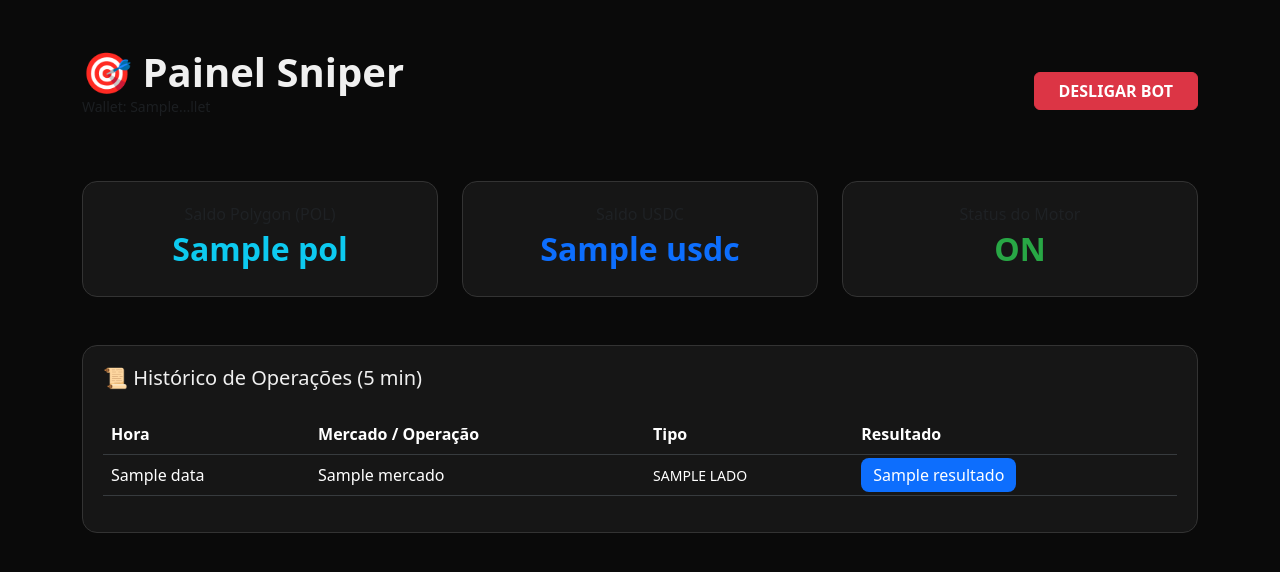
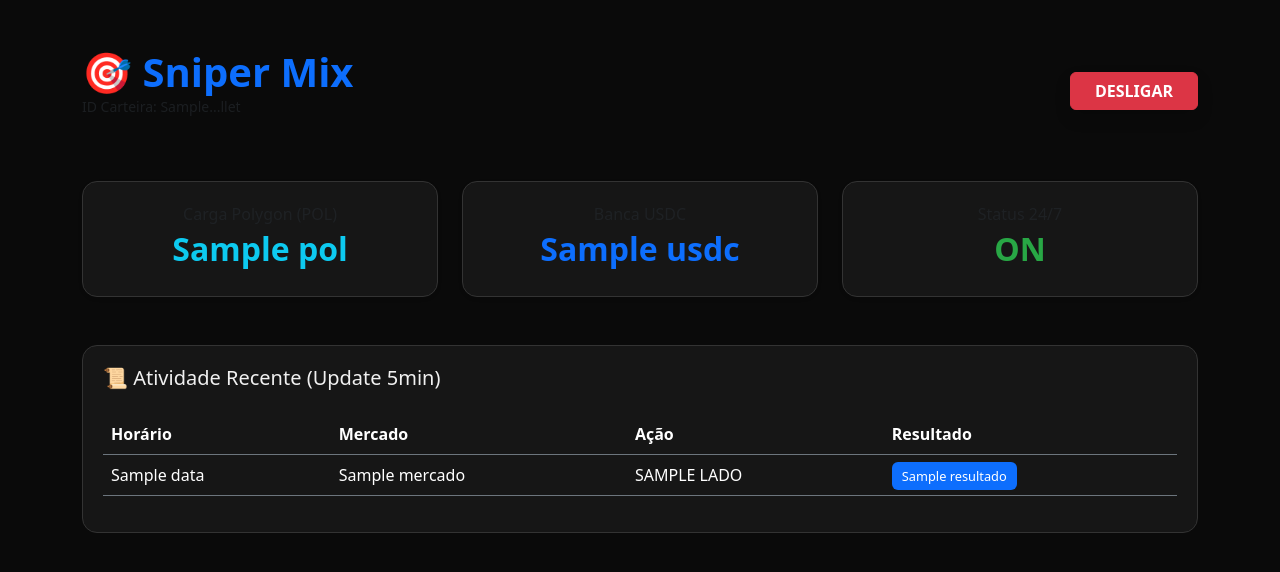
Before and after one commit to klebmatrix/guardion, a FastAPI app: template templates/dashboard.html in a window 1280 px wide. Shown: the top 572 px of the page. Run offline with FastAPI, Linux system fonts and the light colour scheme; the template is opened without the code that fills it: most values are stand-ins (such as "Sample title", 1, 10 or a date in 2020).

Commit message:
Correção final: Botão toggle e estabilidade

```diff
--- a/templates/dashboard.html
+++ b/templates/dashboard.html
@@ -7,48 +7,47 @@
     <link rel="stylesheet" href="https://cdn.jsdelivr.net/npm/bootstrap@5.3.0/dist/css/bootstrap.min.css">
     <style>
         body { background-color: #0a0a0a; color: #f0f0f0; }
-        .card-stats { background: #161616; border: 1px solid #333; border-radius: 15px; padding: 20px; transition: 0.3s; }
-        .card-stats:hover { border-color: #007bff; }
+        .card-stats { background: #161616; border: 1px solid #333; border-radius: 15px; padding: 20px; }
         .status-on { color: #28a745; font-weight: bold; }
         .status-off { color: #dc3545; font-weight: bold; }
-        .table-dark { background-color: #161616; --bs-table-bg: #161616; }
-        .badge-exec { background-color: #0d6efd; color: white; padding: 6px 12px; border-radius: 8px; }
+        .table-dark { --bs-table-bg: #161616; }
+        .badge-exec { background-color: #0d6efd; color: white; padding: 5px 10px; border-radius: 6px; font-size: 0.8rem; }
     </style>
 </head>
 <body>
     <div class="container py-5">
         <div class="d-flex justify-content-between align-items-center mb-5">
             <div>
-                <h1 class="fw-bold m-0">🎯 Painel Sniper</h1>
-                <p class="text-muted small">Wallet: {{ wallet[:6] }}...{{ wallet[-4:] }}</p>
+                <h1 class="fw-bold m-0 text-primary">🎯 Sniper Mix</h1>
+                <p class="text-muted small">ID Carteira: {{ wallet[:6] }}...{{ wallet[-4:] }}</p>
             </div>
             <form action="/toggle_bot" method="post">
                 {% if bot.status == 'OFF' %}
                     <input type="hidden" name="status" value="ON">
-                    <button type="submit" class="btn btn-success px-4 fw-bold">LIGAR BOT</button>
+                    <button type="submit" class="btn btn-success px-4 fw-bold shadow">ATIVAR MOTOR</button>
                 {% else %}
                     <input type="hidden" name="status" value="OFF">
-                    <button type="submit" class="btn btn-danger px-4 fw-bold">DESLIGAR BOT</button>
+                    <button type="submit" class="btn btn-danger px-4 fw-bold shadow">DESLIGAR</button>
                 {% endif %}
             </form>
         </div>
 
         <div class="row g-4 mb-5 text-center">
             <div class="col-md-4">
-                <div class="card-stats">
-                    <span class="text-muted d-block mb-1">Saldo Polygon (POL)</span>
+                <div class="card-stats shadow-sm">
+                    <span class="text-muted d-block mb-1">Carga Polygon (POL)</span>
                     <h2 class="fw-bold text-info">{{ pol }}</h2>
                 </div>
             </div>
             <div class="col-md-4">
-                <div class="card-stats">
-                    <span class="text-muted d-block mb-1">Saldo USDC</span>
+                <div class="card-stats shadow-sm">
+                    <span class="text-muted d-block mb-1">Banca USDC</span>
                     <h2 class="fw-bold text-primary">{{ usdc }}</h2>
                 </div>
             </div>
             <div class="col-md-4">
-                <div class="card-stats">
-                    <span class="text-muted d-block mb-1">Status do Motor</span>
+                <div class="card-stats shadow-sm">
+                    <span class="text-muted d-block mb-1">Status 24/7</span>
                     <h2 class="{{ 'status-on' if bot.status == 'ON' else 'status-off' }}">
                         {{ bot.status }}
                     </h2>
@@ -57,26 +56,24 @@
         </div>
 
         <div class="card-stats">
-            <h5 class="mb-4">📜 Histórico de Operações (5 min)</h5>
+            <h5 class="mb-4">📜 Atividade Recente (Update 5min)</h5>
             <div class="table-responsive">
-                <table class="table table-dark table-hover">
+                <table class="table table-dark table-hover border-secondary">
                     <thead>
                         <tr class="text-muted">
-                            <th>Hora</th>
-                            <th>Mercado / Operação</th>
-                            <th>Tipo</th>
+                            <th>Horário</th>
+                            <th>Mercado</th>
+                            <th>Ação</th>
                             <th>Resultado</th>
                         </tr>
                     </thead>
                     <tbody>
                         {% for item in historico %}
                         <tr>
-                            <td class="align-middle">{{ item.data }}</td>
-                            <td class="align-middle">{{ item.mercado }}</td>
-                            <td class="align-middle text-uppercase small">{{ item.lado }}</td>
-                            <td class="align-middle">
-                                <span class="badge-exec">{{ item.resultado }}</span>
-                            </td>
+                            <td>{{ item.data }}</td>
+                            <td>{{ item.mercado }}</td>
+                            <td class="text-uppercase">{{ item.lado }}</td>
+                            <td><span class="badge-exec">{{ item.resultado }}</span></td>
                         </tr>
                         {% endfor %}
                     </tbody>
```
Also changed, not shown: templates/login.html (+5 -6 lines).
